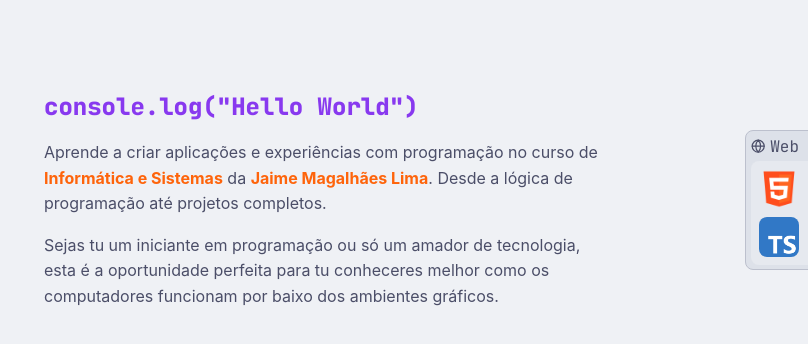
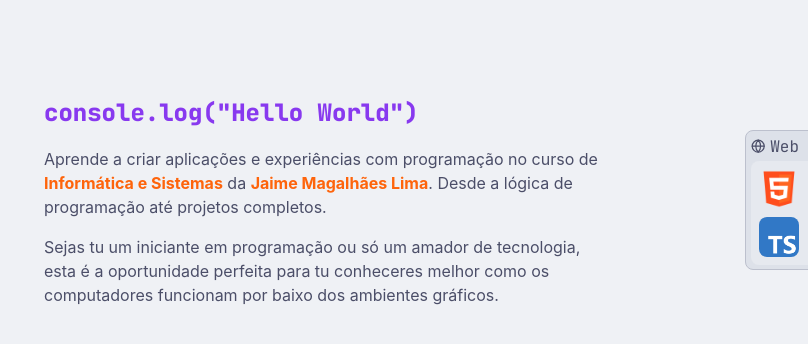
Before and after one commit to coffeeispower/0793-projeto, a plain HTML site: page index.html in a window 1280 px wide. Shown: the full height of the page, 0-808 px from the left. Drawn offline with nearby package versions, Linux system fonts and the light colour scheme.

Commit message:
estilo: colocar line-height 1.5rem em todas as tags p

```diff
--- a/css/sections/introduction/description.css
+++ b/css/sections/introduction/description.css
@@ -1,7 +1,6 @@
 .description {
-    /* Colocar uma largura máxima para ficar mais confortável de ler */
+    /* Colocar uma largura máxima e um line-height maior para ficar mais confortável de ler */
     max-width: 35rem;
-    line-height: 1.6rem;
 }
 .description > h1 {
     min-width: max-content;
--- a/css/theme.css
+++ b/css/theme.css
@@ -55,3 +55,6 @@ svg.lucide {
 b {
 	color: var(--peach);
 }
+p {
+    line-height: 1.5rem;
+}
```
